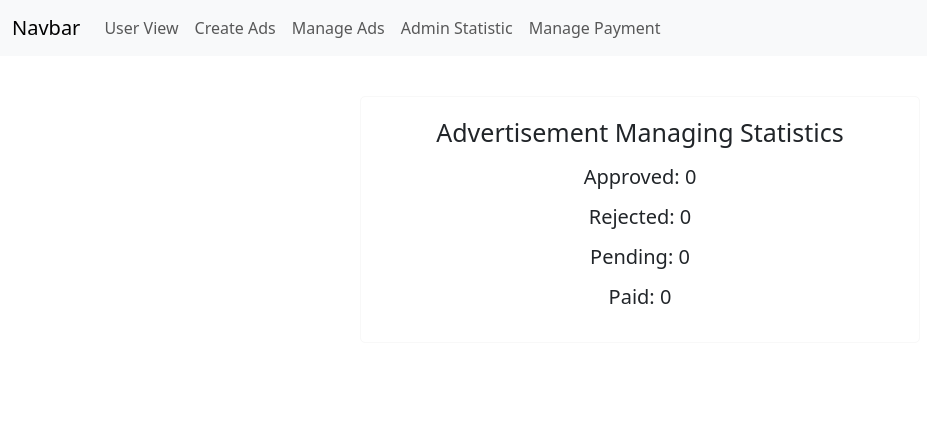
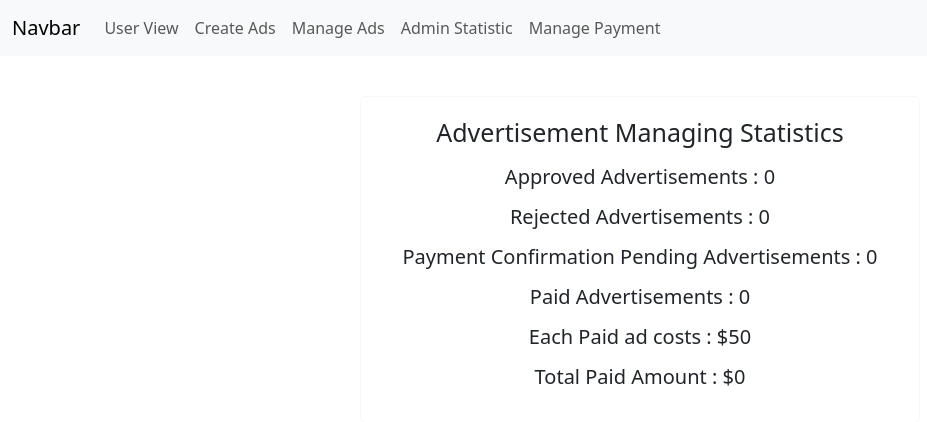
Before and after one commit to SandunRanjanaM/CabServiceManagement, a React (Create React App) app in the folder frontend/: page /statistic in a window 1280 px wide. Shown: the top 422 px of the page, without its empty margins (0-927 px from the left). Built offline with nearby package versions, Linux system fonts and the light colour scheme; no server answers.

Commit message:
Update AdminStatistic.js

```diff
--- a/frontend/src/components/AdminStatistic.js
+++ b/frontend/src/components/AdminStatistic.js
@@ -7,7 +7,8 @@ const AdminStatistic = () => {
         approved: 0,
         rejected: 0,
         pending: 0,
-        paid:0
+        paid: 0,
+        totalPaidAmount: 0 // Initialize totalPaidAmount state
     });
 
     useEffect(() => {
@@ -25,12 +26,15 @@ const AdminStatistic = () => {
             const pendingCount = advertisements.filter(ad => ad.status === 'Pending').length;
             const paidCount = advertisements.filter(ad => ad.status === 'Paid').length;
 
+            // Calculate total paid amount
+            const totalPaidAmount = paidCount * 50; // Assuming each paid ad costs $50
 
             setStatistics({
                 approved: approvedCount,
                 rejected: rejectedCount,
                 pending: pendingCount,
-                paid: paidCount
+                paid: paidCount,
+                totalPaidAmount: totalPaidAmount // Set totalPaidAmount in state
             });
         } catch (error) {
             console.error('Error fetching statistics:', error);
@@ -41,10 +45,12 @@ const AdminStatistic = () => {
         <div className="container">
             <div className="statistics">
                 <h2>Advertisement Managing Statistics</h2>
-                <p>Approved: {statistics.approved}</p>
-                <p>Rejected: {statistics.rejected}</p>
-                <p>Pending: {statistics.pending}</p>
-                <p>Paid: {statistics.paid}</p>
+                <p>Approved Advertisements : {statistics.approved}</p>
+                <p>Rejected Advertisements : {statistics.rejected}</p>
+                <p>Payment Confirmation Pending Advertisements : {statistics.pending}</p>
+                <p>Paid Advertisements : {statistics.paid}</p>
+                <p>Each Paid ad costs : $50</p>
+                <p>Total Paid Amount : ${statistics.totalPaidAmount}</p>
             </div>
         </div>
     );
```
